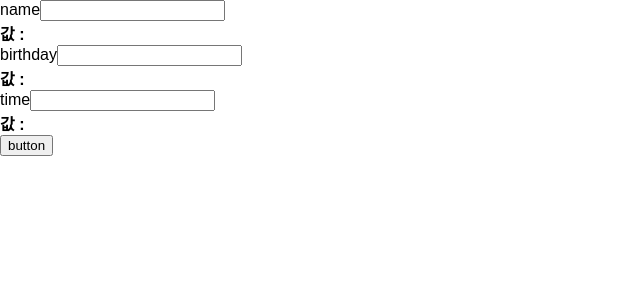
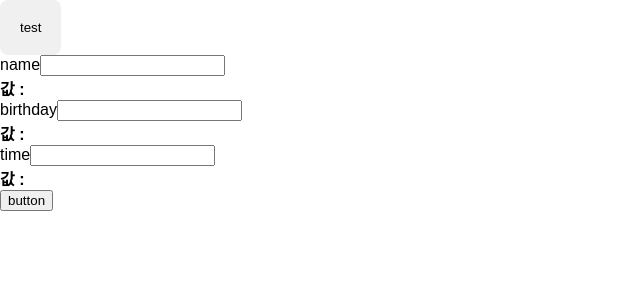
Before and after one commit to ahkjeflhkeuvha/todayFortune, a React (Create React App) app in the folder client/: page /test in a window 1280 px wide. Shown: the top 300 px of the page, without its empty margins (0-640 px from the left). Built offline with nearby package versions, Linux system fonts and the light colour scheme.

Commit message:
랴우터 연결

```diff
--- /dev/null
+++ b/client/global.d.ts
@@ -0,0 +1,4 @@
+declare module "*.module.css" {
+  const classes: { [key: string]: string };
+  export default classes;
+}
--- a/client/package.json
+++ b/client/package.json
@@ -5,6 +5,7 @@
   "dependencies": {
     "@reduxjs/toolkit": "^2.5.0",
     "axios": "^1.7.9",
+    "classnames": "^2.5.1",
     "cra-template-typescript": "1.2.0",
     "react": "^19.0.0",
     "react-dom": "^19.0.0",
--- a/client/src/App.tsx
+++ b/client/src/App.tsx
@@ -1,12 +1,28 @@
-import React from 'react';
-import {useState} from 'react';
-import MyButton from './components/Button.tsx';
-import InputForm from './components/InputForm.tsx';
+import React from "react";
+import { Link } from "react-router-dom";
+import { Route, Routes } from "react-router-dom";
+import DataForm from "./pages/DataForm.tsx";
+import styles from "./styles/Home.module.css";
+import { useNavigate } from "react-router-dom";
 
 const App = () => {
-    return (
-        <InputForm/>
-    )
-}
+  const navigate = useNavigate();
+  const onClick = (e) => {
+    navigate("/test");
+  };
+
+  return (
+    <div>
+      <button className={styles.homeButton} onClick={onClick}>
+        test
+      </button>
+      <main>
+        <Routes>
+          <Route path="/test" element={<DataForm />} />
+        </Routes>
+      </main>
+    </div>
+  );
+};
 
 export default App;
--- a/client/src/index.tsx
+++ b/client/src/index.tsx
@@ -1,12 +1,16 @@
-import React from 'react';
-import ReactDOM from 'react-dom/client';
-import './index.css';
-import App from './App.tsx';
+import React from "react";
+import ReactDOM from "react-dom/client";
+import "./index.css";
+import App from "./App.tsx";
+import { BrowserRouter } from "react-router-dom";
 
-
-const root = ReactDOM.createRoot(document.getElementById('root') as HTMLElement);
+const root = ReactDOM.createRoot(
+  document.getElementById("root") as HTMLElement
+);
 root.render(
-  <React.StrictMode>
-    <App />
-  </React.StrictMode>
+  <BrowserRouter>
+    <React.StrictMode>
+      <App />
+    </React.StrictMode>
+  </BrowserRouter>
 );
--- /dev/null
+++ b/client/src/pages/DataForm.tsx
@@ -0,0 +1,12 @@
+import React from "react";
+import InputForm from "../components/InputForm.tsx";
+
+const DataForm = () => {
+  return (
+    <div>
+      <InputForm />
+    </div>
+  );
+};
+
+export default DataForm;
--- /dev/null
+++ b/client/src/styles/Home.module.css
@@ -0,0 +1,7 @@
+:local .homeButton {
+  padding: 20px;
+  background-color: #f0f0f0;
+  border: none;
+  border-radius: 8px;
+  cursor: pointer;
+}
```
Also changed, not shown: 1 other file (tests, documents, lock files or other folders).
